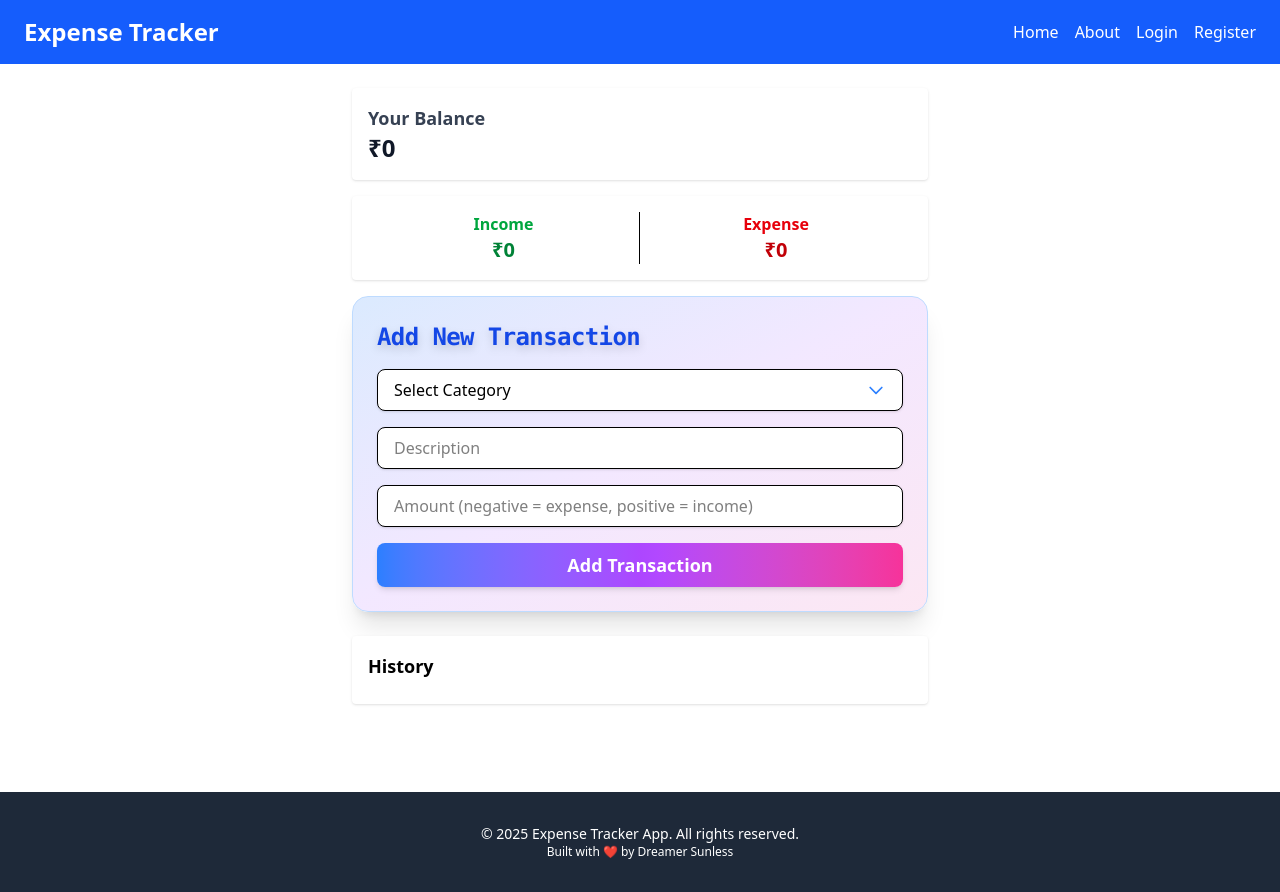
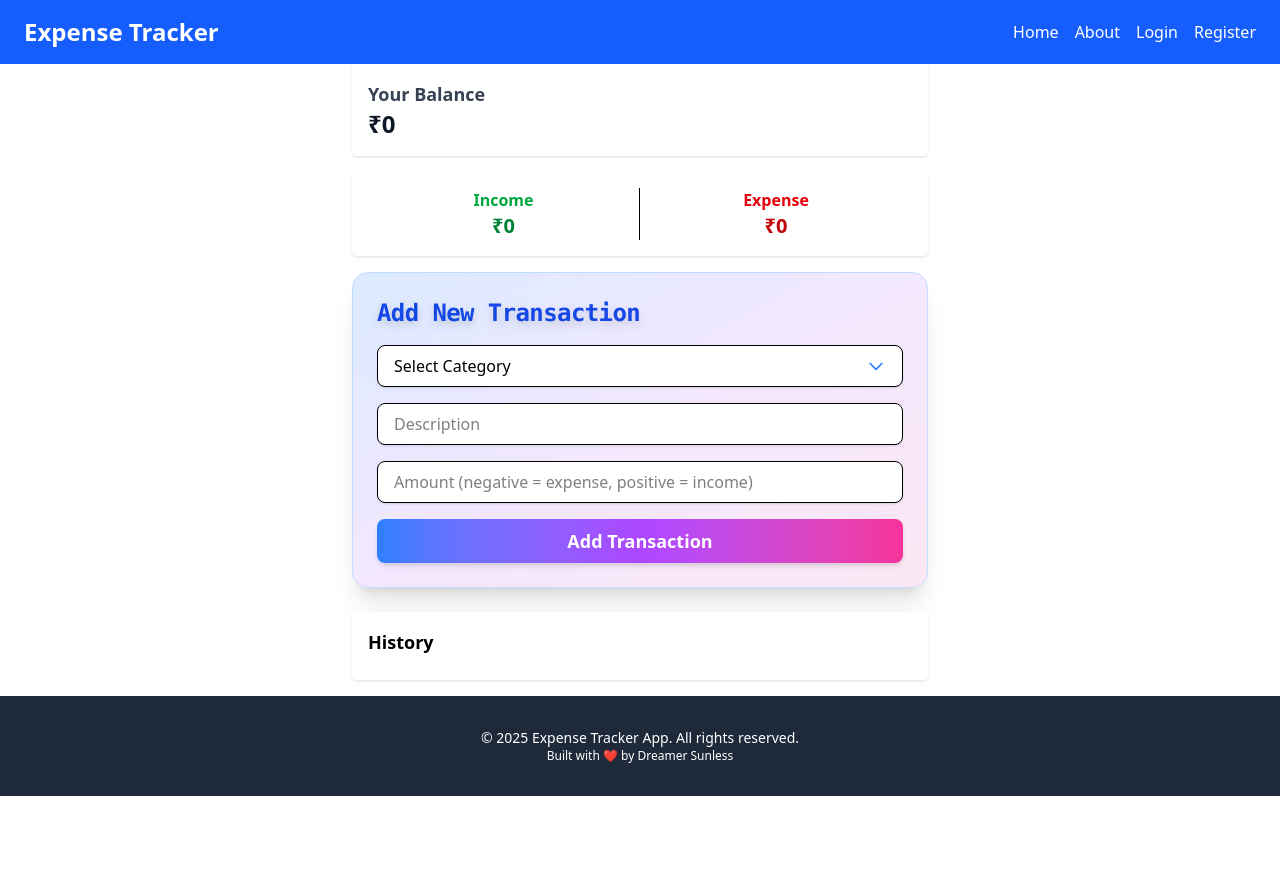
Before and after one commit to Abantikamili18/Expense-Tracker-Frontend, a React (Vite) app: page /dashboard in a window 1280 px wide. After the commit the page ends 800 px from the top, so only its background shows below. Built offline with nearby package versions, Linux system fonts and the light colour scheme.

Commit message:
Margin and padding fix

```diff
--- a/src/App.jsx
+++ b/src/App.jsx
@@ -12,16 +12,14 @@ function App() {
   return (
     <Router>
       <div className="min-h-screen flex flex-col">
-        <Header/>
-        <main className="flex-grow p-6">
+        <Header />
         <Routes>
-            <Route path="/" element={<Home/>} />
+          <Route path="/" element={<Home />} />
           <Route path="/about" element={<About />} />
           <Route path="/login" element={<Login />} />
           <Route path="/register" element={<Register />} />
           <Route path="/dashboard" element={<Dashboard />} />
         </Routes>
-        </main>
         <Footer />
       </div>
     </Router>
--- a/src/components/Footer.jsx
+++ b/src/components/Footer.jsx
@@ -4,7 +4,7 @@ const Footer = () => {
   const currentYear = new Date().getFullYear();
 
   return (
-    <footer className="bg-gray-800 text-white py-8 mt-12 w-full flex-shrink-0">
+    <footer className="bg-gray-800 text-white py-8 w-full flex-shrink-0">
       <div className="container mx-auto px-4">
         <div className="text-center">
           <p className="text-sm">© {currentYear} Expense Tracker App. All rights reserved.</p>
```
Lines whose indentation alone changed are shown as unchanged.
